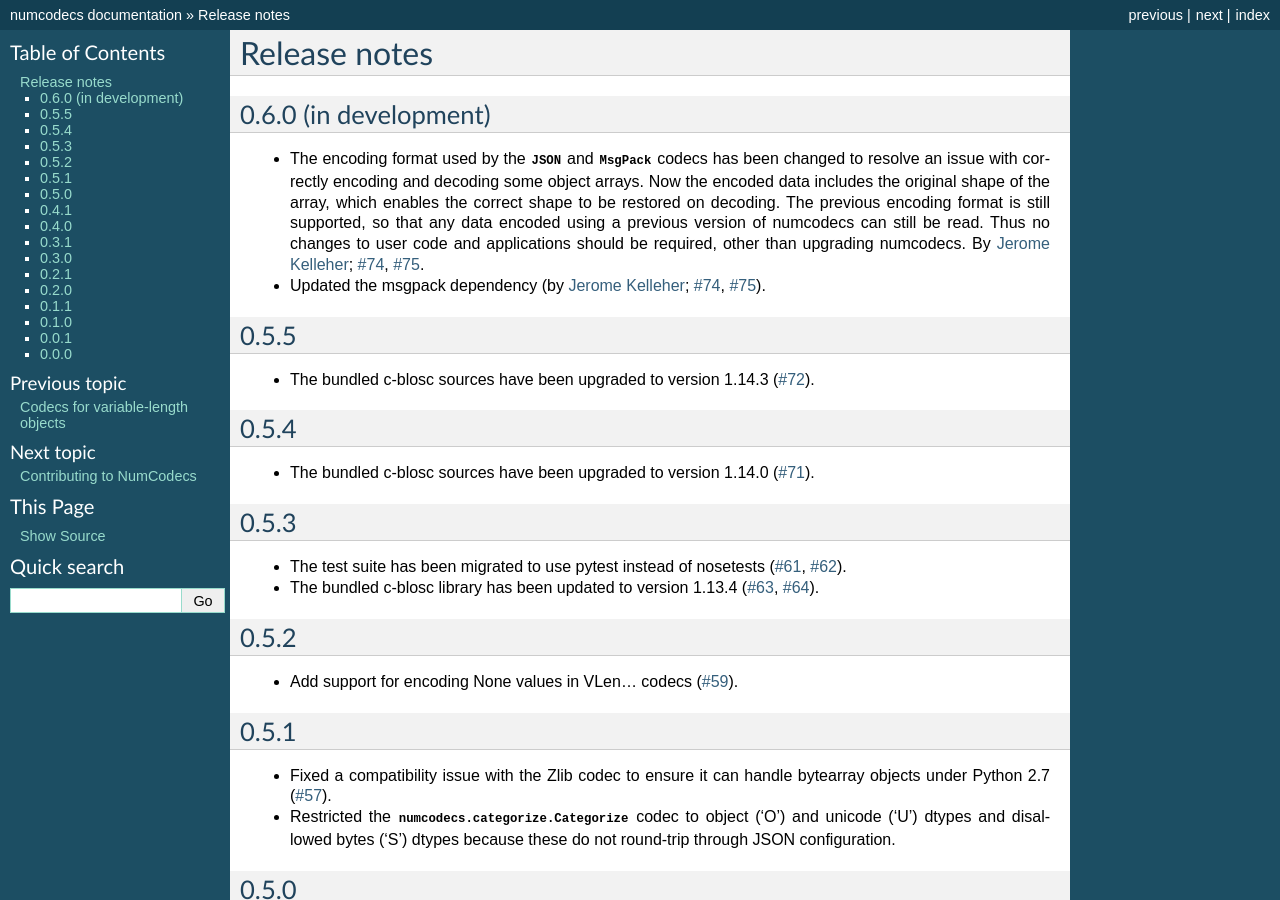
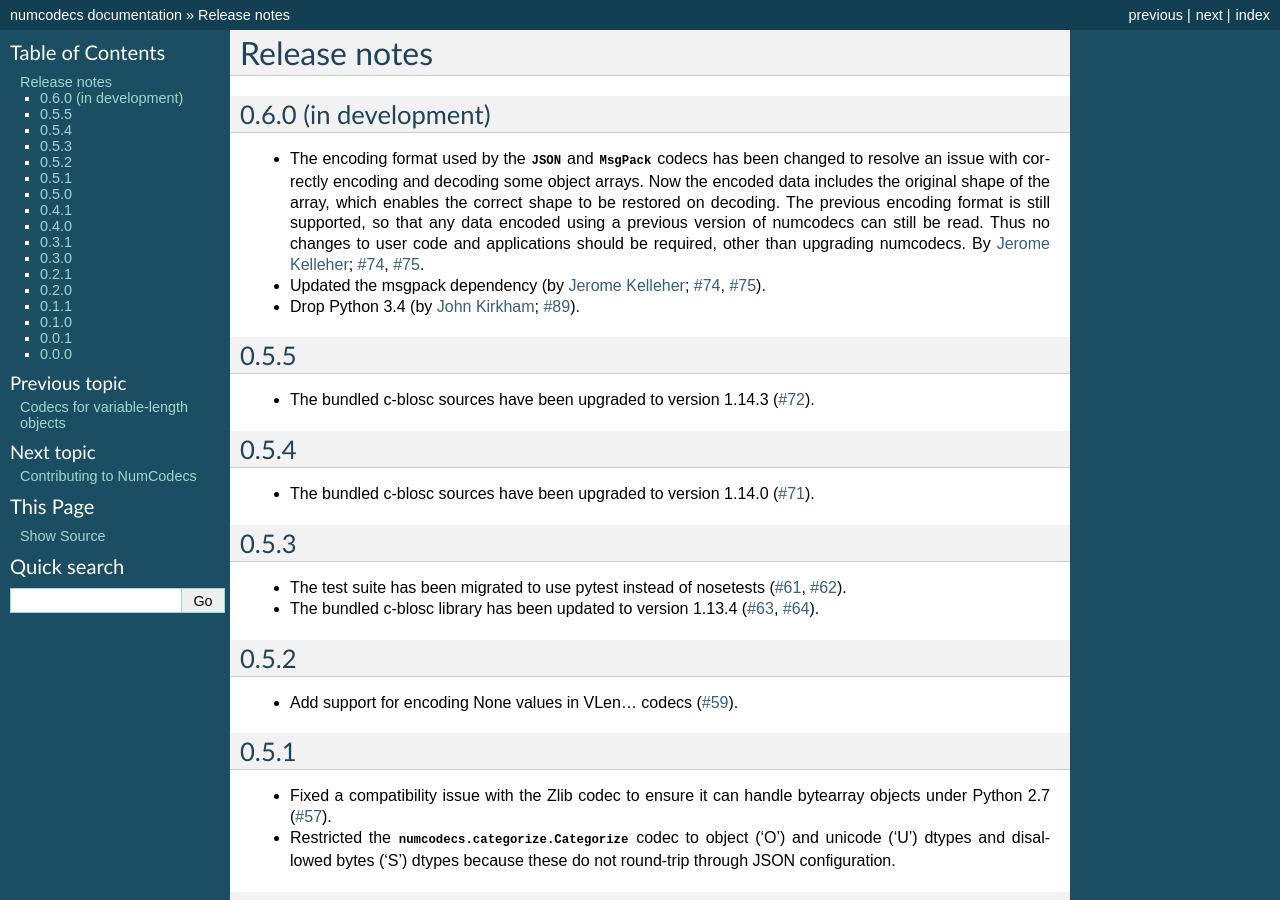
Before and after one commit to zarr-developers/numcodecs, a Sphinx documentation site: the page built from docs/release.rst, in a window 1280 px wide and 900 px high. Built offline with Sphinx 7.4.7, drawn with Linux system fonts in a browser that asks for light colours; pages that are not in the unit, such as notebooks, are missing from menus; the version number could not be read and is left out.

Commit message:
Note Python 3.4 support dropped in 0.6.0
Add this to the changelog since it is user facing. Though probably does
not effect that many users at this point.

```diff
--- a/docs/release.rst
+++ b/docs/release.rst
@@ -17,6 +17,8 @@
 
 * Updated the msgpack dependency (by :user:`Jerome Kelleher <jeromekelleher>`;
   :issue:`74`, :issue:`75`).
+
+* Drop Python 3.4 (by :user:`John Kirkham <jakirkham>`; :issue:`89`).
 
 .. _release_0.5.5:
 
```
